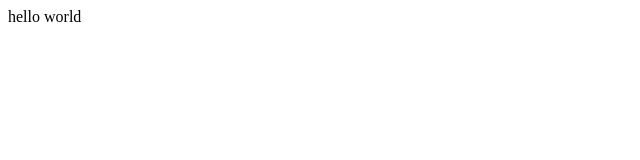
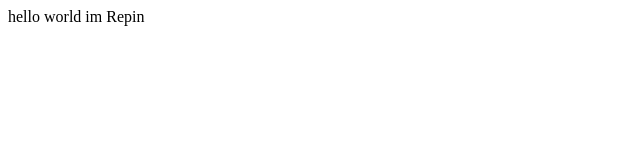
Before and after one commit to perperdekylyar/testing2, a plain HTML site: page index.html in a window 1280 px wide. Shown: the full height of the page, 0-640 px from the left. Drawn offline with Linux system fonts and the light colour scheme.

Commit message:
Внесли изменения

```diff
--- a/index.html
+++ b/index.html
@@ -7,6 +7,7 @@
 </head>
 <body>
     hello world
+    im Repin
 
 </body>
 </html>
```
